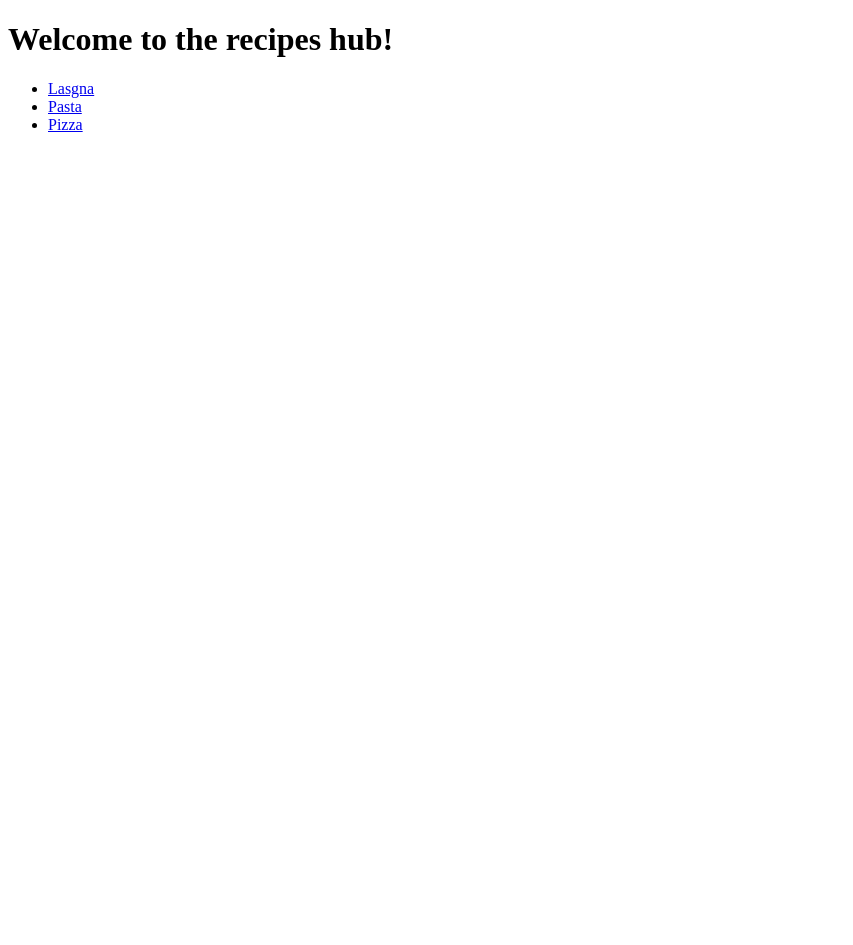
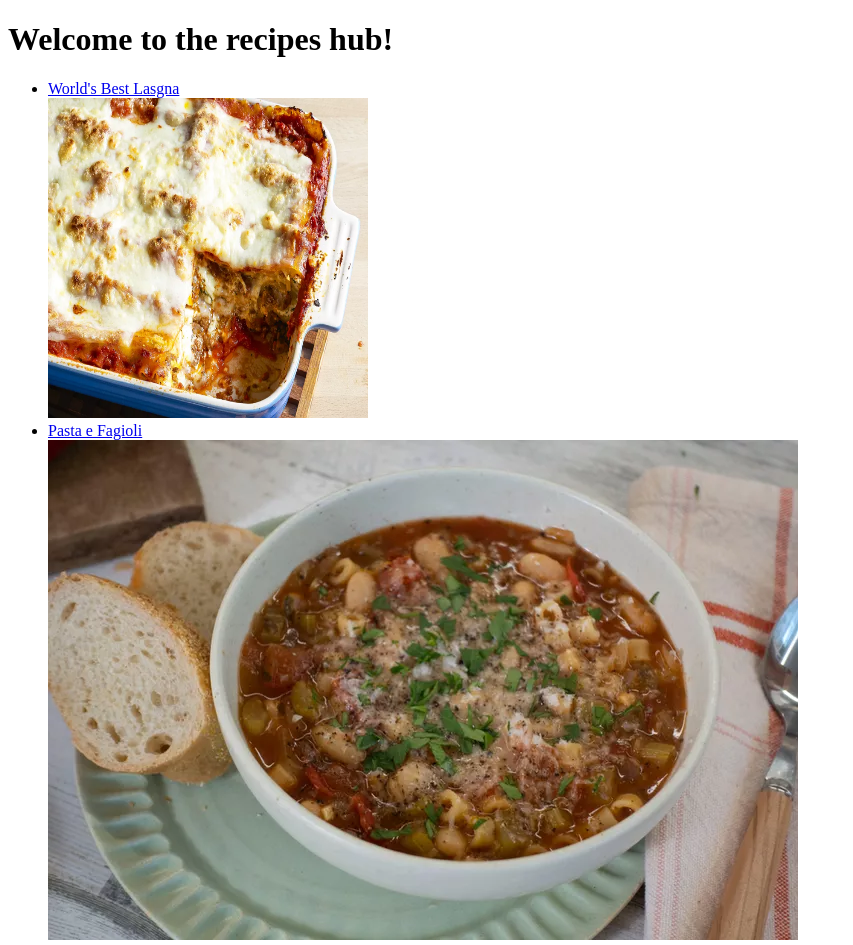
Before and after one commit to Ghost096/odin-recipes, a plain HTML site: page index.html in a window 1280 px wide. Shown: the top 945 px of the page, without its empty margins (0-853 px from the left). Before the commit the page ends 800 px from the top, so only its background shows below. Drawn offline with Linux system fonts and the light colour scheme.

Commit message:
added pictures for index.html

```diff
--- a/index.html
+++ b/index.html
@@ -9,9 +9,12 @@
     <body>
         <h1>Welcome to the recipes hub!</h1>
         <ul>
-            <li><a href="recipes/lasagna.html">Lasgna</a></li>
-            <li><a href="recipes/pasta.html">Pasta</a></li>
+            <li><a href="recipes/lasagna.html">World's Best Lasgna</a></li>
+            <img src="images/lasagna.webp" height="320" width="320">
+            <li><a href="recipes/pasta.html">Pasta e Fagioli</a></li>
+            <img src="images/pastafagioli.webp">
             <li><a href="recipes/pizza.html">Pizza</a></li>
+            <img src="images/pizza.webp" height="480" width ="480">
         </ul>
         <p></p>
     </body>
```
Also changed, not shown: images/lasagna.webp (added), images/pastafagioli.webp (added), images/pizza.webp (added).
